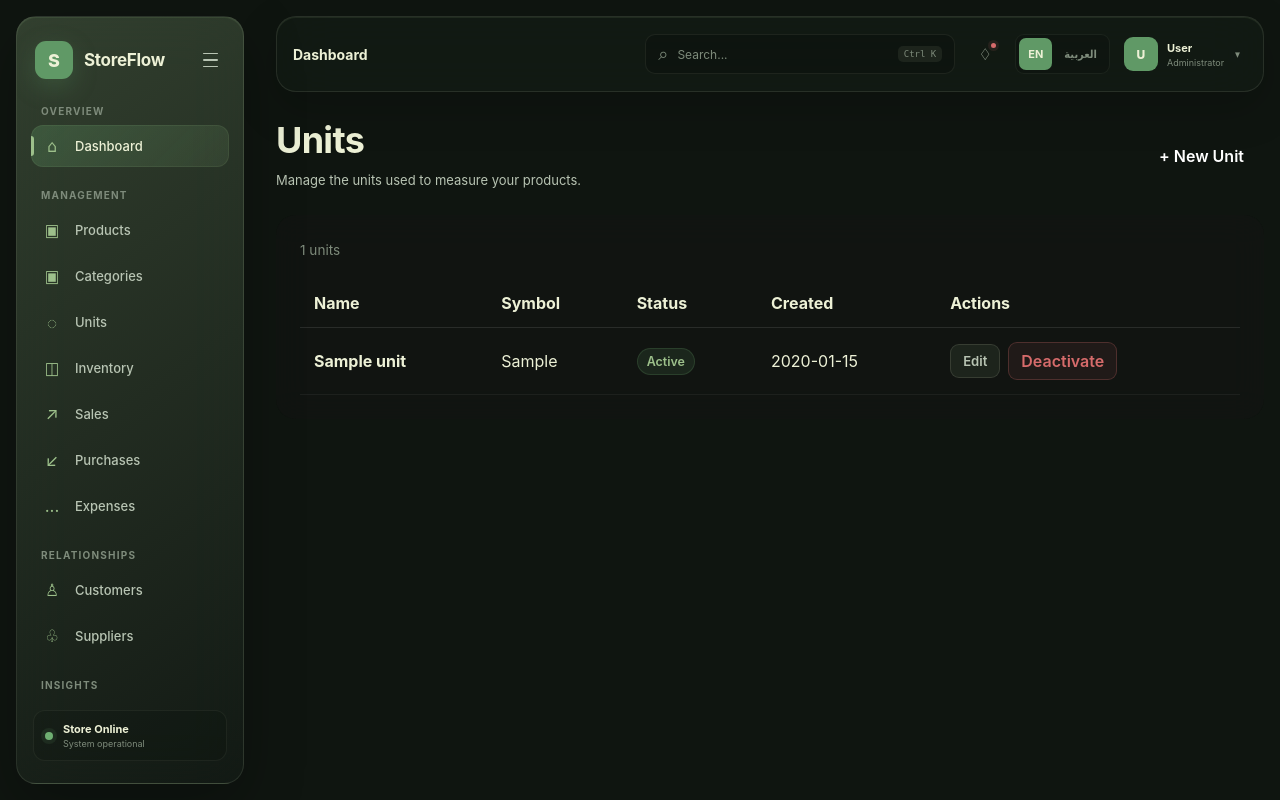
After one commit to issam2a/store-management-system, a Django app: page /products/units/ in a window 1280 px wide. The commit adds this page. Run offline with Django 5.2, Linux system fonts and the light colour scheme; tables that the repository leaves empty hold one stand-in row (values such as "Sample post").

Commit message:
Implement unit CRUD and standardize form inputs

```diff
--- a/apps/products/urls.py
+++ b/apps/products/urls.py
@@ -8,6 +8,11 @@ from .views import (
     category_list,
     product_create,
     product_list,
+    unit_activate,
+    unit_create,
+    unit_deactivate,
+    unit_edit,
+    unit_list,
 )
 
 urlpatterns = [
@@ -39,4 +44,17 @@ urlpatterns = [
         category_deactivate,
         name="category_deactivate",
     ),
+    path("units/", unit_list, name="unit_list"),
+    path("units/create/", unit_create, name="unit_create"),
+    path("units/<int:unit_id>/edit/", unit_edit, name="unit_edit"),
+    path(
+        "units/<int:unit_id>/activate/",
+        unit_activate,
+        name="unit_activate",
+    ),
+    path(
+        "units/<int:unit_id>/deactivate/",
+        unit_deactivate,
+        name="unit_deactivate",
+    ),
 ]
--- a/apps/products/views.py
+++ b/apps/products/views.py
@@ -1,15 +1,20 @@
 from django.shortcuts import render ,redirect
 from django.core.exceptions import ValidationError
 from django.shortcuts import get_object_or_404, redirect, render
-from .models import Product ,Category
+from .models import Product ,Category ,Unit
 from django.contrib import messages
-from .forms import ProductForm ,CategoryForm
+from .forms import ProductForm ,CategoryForm ,UnitForm
+
 from .services import (
     activate_category,
+    activate_unit,
     create_category,
     create_product,
+    create_unit,
     deactivate_category,
+    deactivate_unit,
     update_category,
+    update_unit,
 )
 
 def product_list(request):
@@ -195,3 +200,112 @@ def category_activate(request, category_id):
     )
 
     return redirect("category_list")
+
+def unit_list(request):
+    units = Unit.objects.all()
+
+    return render(
+        request,
+        "products/unit_list.html",
+        {"units": units},
+    )
+
+
+def unit_create(request):
+    if request.method == "POST":
+        form = UnitForm(request.POST)
+
+        if form.is_valid():
+            try:
+                create_unit(
+                    name=form.cleaned_data["name"],
+                    symbol=form.cleaned_data["symbol"],
+                )
+            except ValidationError as exc:
+                form.add_error(None, exc)
+            else:
+                messages.success(
+                    request,
+                    "Unit created successfully.",
+                )
+                return redirect("unit_list")
+    else:
+        form = UnitForm()
+
+    return render(
+        request,
+        "products/unit_form.html",
+        {
+            "form": form,
+            "page_title": "Create Unit",
+            "submit_label": "Create Unit",
+        },
+    )
+
+
+def unit_edit(request, unit_id):
+    unit = get_object_or_404(Unit, pk=unit_id)
+
+    if request.method == "POST":
+        form = UnitForm(request.POST, instance=unit)
+
+        if form.is_valid():
+            try:
+                update_unit(
+                    unit_id=unit.id,
+                    name=form.cleaned_data["name"],
+                    symbol=form.cleaned_data["symbol"],
+                )
+            except ValidationError as exc:
+                form.add_error(None, exc)
+            else:
+                messages.success(
+                    request,
+                    "Unit updated successfully.",
+                )
+                return redirect("unit_list")
+    else:
+        form = UnitForm(instance=unit)
+
+    return render(
+        request,
+        "products/unit_form.html",
+        {
+            "form": form,
+            "page_title": "Edit Unit",
+            "submit_label": "Save Changes",
+            "unit": unit,
+        },
+    )
+
+
+def unit_deactivate(request, unit_id):
+    if request.method != "POST":
+        return redirect("unit_list")
+
+    unit = get_object_or_404(Unit, pk=unit_id)
+
+    deactivate_unit(unit_id=unit.id)
+
+    messages.success(
+        request,
+        "Unit deactivated successfully.",
+    )
+
+    return redirect("unit_list")
+
+
+def unit_activate(request, unit_id):
+    if request.method != "POST":
+        return redirect("unit_list")
+
+    unit = get_object_or_404(Unit, pk=unit_id)
+
+    activate_unit(unit_id=unit.id)
+
+    messages.success(
+        request,
+        "Unit activated successfully.",
+    )
+
+    return redirect("unit_list")
--- a/dashboard/static/dashboard/css/app.css
+++ b/dashboard/static/dashboard/css/app.css
@@ -1706,3 +1706,28 @@ body.sidebar-collapsed .app-main {
     color: #7E8B7B;
     font-size: 0.85rem;
 }
+
+.form-input {
+    width: 100%;
+    padding: 12px 14px;
+    border: 1px solid rgba(237, 241, 214, 0.10);
+    border-radius: 10px;
+    background: rgba(20, 28, 22, 0.72);
+    color: #EDF1D6;
+    font: inherit;
+    outline: none;
+    transition:
+        border-color 180ms ease,
+        background 180ms ease,
+        box-shadow 180ms ease;
+}
+
+.form-input::placeholder {
+    color: #7E8B7B;
+}
+
+.form-input:focus {
+    border-color: rgba(157, 192, 139, 0.45);
+    background: rgba(20, 28, 22, 0.90);
+    box-shadow: 0 0 0 3px rgba(157, 192, 139, 0.08);
+}
--- a/dashboard/templates/components/sidebar.html
+++ b/dashboard/templates/components/sidebar.html
@@ -65,6 +65,11 @@
             <a href="{% url 'category_list' %}" class="nav-item">
                 <span class="nav-icon" aria-hidden="true">▣</span>
                 <span class="nav-label">{% trans "Categories" %}</span>
+            </a>
+
+            <a href="{% url 'unit_list' %}" class="nav-item">
+                <span class="nav-icon" aria-hidden="true">◌</span>
+                <span class="nav-label">{% trans "Units" %}</span>
             </a>
 
             <a href="#" class="nav-item">
--- a/dashboard/templates/products/product_list.html
+++ b/dashboard/templates/products/product_list.html
@@ -20,6 +20,7 @@
 
         <input
             type="text"
+            class="form-input"
             placeholder="{% trans 'Search products...' %}"
         >
 
--- /dev/null
+++ b/dashboard/templates/products/unit_list.html
@@ -0,0 +1,147 @@
+{% extends "base.html" %}
+{% load i18n %}
+
+{% block title %}
+    {% trans "Units" %} — StoreFlow
+{% endblock %}
+
+{% block content %}
+
+<div class="page-header">
+    <div>
+        <h1>{% trans "Units" %}</h1>
+
+        <p>
+            {% trans "Manage the units used to measure your products." %}
+        </p>
+    </div>
+
+    <a
+        href="{% url 'unit_create' %}"
+        class="btn-primary"
+    >
+        + {% trans "New Unit" %}
+    </a>
+</div>
+
+<div class="card">
+
+    <div class="table-toolbar">
+        <span class="table-count">
+            {{ units|length }}
+            {% trans "units" %}
+        </span>
+    </div>
+
+    <table class="data-table">
+
+        <thead>
+            <tr>
+                <th>{% trans "Name" %}</th>
+                <th>{% trans "Symbol" %}</th>
+                <th>{% trans "Status" %}</th>
+                <th>{% trans "Created" %}</th>
+                <th>{% trans "Actions" %}</th>
+            </tr>
+        </thead>
+
+        <tbody>
+
+            {% for unit in units %}
+
+                <tr>
+
+                    <td>
+                        <strong>
+                            {{ unit.name }}
+                        </strong>
+                    </td>
+
+                    <td>
+                        {{ unit.symbol }}
+                    </td>
+
+                    <td>
+                        {% if unit.is_active %}
+                            <span class="status-badge status-success">
+                                {% trans "Active" %}
+                            </span>
+                        {% else %}
+                            <span class="status-badge status-muted">
+                                {% trans "Inactive" %}
+                            </span>
+                        {% endif %}
+                    </td>
+
+                    <td>
+                        {{ unit.created_at|date:"Y-m-d" }}
+                    </td>
+
+                    <td>
+                        <div class="table-actions">
+
+                            <a
+                                href="{% url 'unit_edit' unit.id %}"
+                                class="btn-secondary btn-small"
+                            >
+                                {% trans "Edit" %}
+                            </a>
+
+                            {% if unit.is_active %}
+
+                                <form
+                                    method="post"
+                                    action="{% url 'unit_deactivate' unit.id %}"
+                                    class="inline-form"
+                                >
+                                    {% csrf_token %}
+
+                                    <button
+                                        type="submit"
+                                        class="btn-danger btn-small"
+                                    >
+                                        {% trans "Deactivate" %}
+                                    </button>
+                                </form>
+
+                            {% else %}
+
+                                <form
+                                    method="post"
+                                    action="{% url 'unit_activate' unit.id %}"
+                                    class="inline-form"
+                                >
+                                    {% csrf_token %}
+
+                                    <button
+                                        type="submit"
+                                        class="btn-primary btn-small"
+                                    >
+                                        {% trans "Activate" %}
+                                    </button>
+                                </form>
+
+                            {% endif %}
+
+                        </div>
+                    </td>
+
+                </tr>
+
+            {% empty %}
+
+                <tr>
+                    <td colspan="5">
+                        {% trans "No units found." %}
+                    </td>
+                </tr>
+
+            {% endfor %}
+
+        </tbody>
+
+    </table>
+
+</div>
+
+{% endblock %}
```
Also changed, not shown: apps/products/forms.py (+49 -6 lines), dashboard/templates/products/unit_form.html (added, +97 -0 lines), locale/ar/LC_MESSAGES/django.po, 1 other file.
